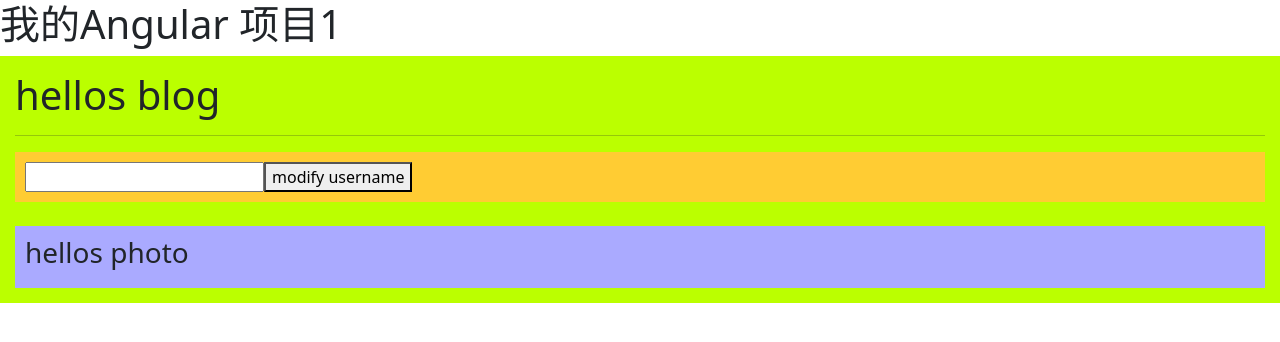
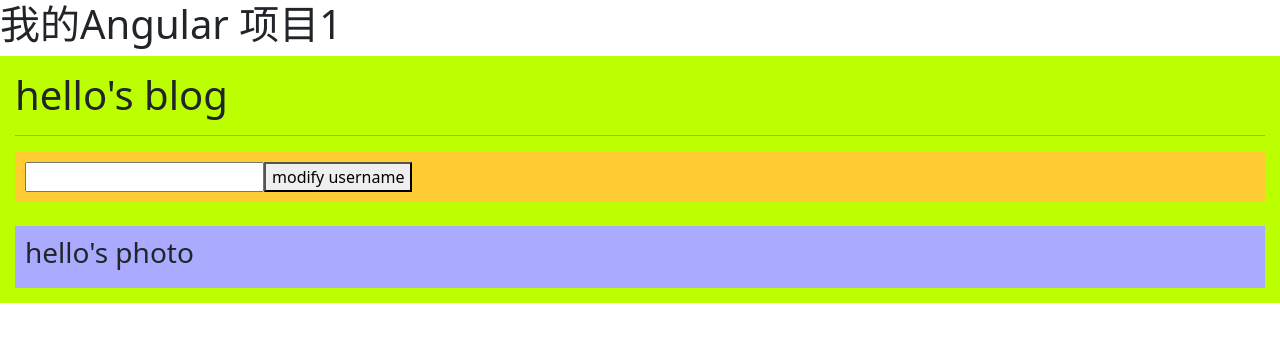
Before and after one commit to foureverhh/angular-bilibili-danei, an Angular app: page / in a window 1280 px wide. Shown: the top 342 px of the page. Built offline with nearby package versions, Linux system fonts and the light colour scheme.

Commit message:
child update value to parent via @Output event = new EventEmtter()

```diff
--- a/src/app/child01-modify/child01-modify.component.html
+++ b/src/app/child01-modify/child01-modify.component.html
@@ -1,3 +1,4 @@
 <div style="background-color: #fc3; padding: 10px">
-    <input type="text"><button>modify username</button>
+    <input type="text" [(ngModel)]="userInput">
+    <button (click)="changeUserName()">modify username</button>
 </div>
--- a/src/app/child01-modify/child01-modify.component.ts
+++ b/src/app/child01-modify/child01-modify.component.ts
@@ -1,4 +1,4 @@
-import { Component, OnInit } from '@angular/core';
+import { Component, EventEmitter, OnInit, Output } from '@angular/core';
 
 @Component({
   selector: 'app-child01-modify',
@@ -7,9 +7,19 @@ import { Component, OnInit } from '@angular/core';
 })
 export class Child01ModifyComponent implements OnInit {
 
+  userInput!:string;
+
+  @Output() //事件发射器，输出型属性，可以向父组件输出数据 @angular/core
+  buttonClickedEvent = new EventEmitter();
+
   constructor() { }
 
   ngOnInit(): void {
   }
 
+  changeUserName() {
+    console.log('userInput', this.userInput);
+    //子组件向父组件发射this.userInput数据
+    this.buttonClickedEvent.emit(this.userInput);
+  }
 }
--- a/src/app/child02-photo/child02-photo.component.html
+++ b/src/app/child02-photo/child02-photo.component.html
@@ -1,3 +1,3 @@
 <div style="background-color: #aaf; padding:10px">
-    <h3> {{child2Name}}s photo</h3>
+    <h3> {{child2Name}}'s photo</h3>
 </div>
--- a/src/app/parent-blog/parent-blog.component.html
+++ b/src/app/parent-blog/parent-blog.component.html
@@ -1,7 +1,7 @@
 <div style="background: #bf0;padding: 15px;">
-    <h1>{{username}}s blog</h1>
+    <h1>{{username}}'s blog</h1>
     <hr>
-    <app-child01-modify ></app-child01-modify>
+    <app-child01-modify (buttonClickedEvent)="handleButtonClickedInChild01($event)"></app-child01-modify>
     <br>
     <app-child02-photo [child2Name] = "username"></app-child02-photo>
 </div>
--- a/src/app/parent-blog/parent-blog.component.ts
+++ b/src/app/parent-blog/parent-blog.component.ts
@@ -14,4 +14,9 @@ export class ParentBlogComponent implements OnInit {
   ngOnInit(): void {
   }
 
+  //处理子组件的buttonClickedEvent, e就是子组件通过@output事件发送过来的this.userInput
+  handleButtonClickedInChild01(e:any) {
+    console.log('event', e);
+    this.username = e;
+  }
 }
```
